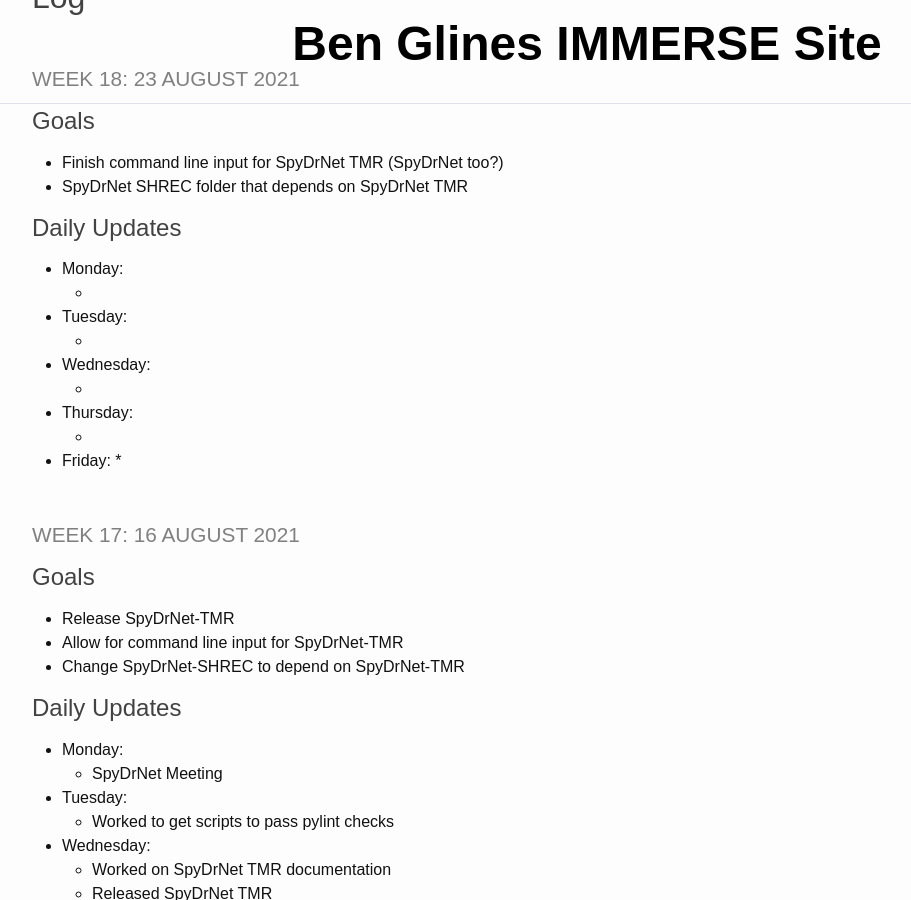
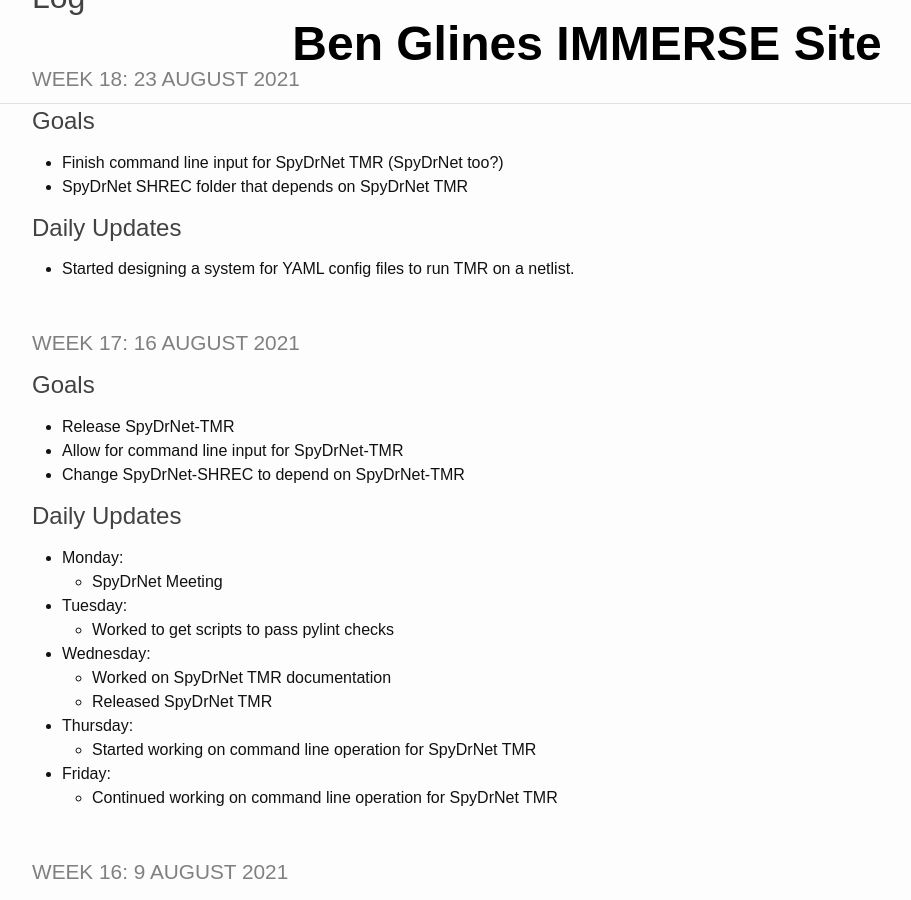
Before and after one commit to benglines/immerse, a Jekyll site: the page built from _pages/log.md, in a window 1280 px wide and 900 px high, scrolled down 517 px. Shown: the whole window, without its empty margins (53-964 px from the left). Built offline with Jekyll 4.4.1, drawn with Linux system fonts in a browser that asks for light colours.

Commit message:
Updated Log

```diff
--- a/_pages/log.md
+++ b/_pages/log.md
@@ -47,17 +47,7 @@ Log Template
 
 
 #### Daily Updates
-
-* **Monday**:
-  *
-* **Tuesday**:
-  *
-* **Wednesday**:
-  *
-* **Thursday**:
-  *
-* **Friday**:
-  *
+* Started designing a system for YAML config files to run TMR on a netlist.
 
 ### Week 17: 16 AUGUST 2021
 
```
